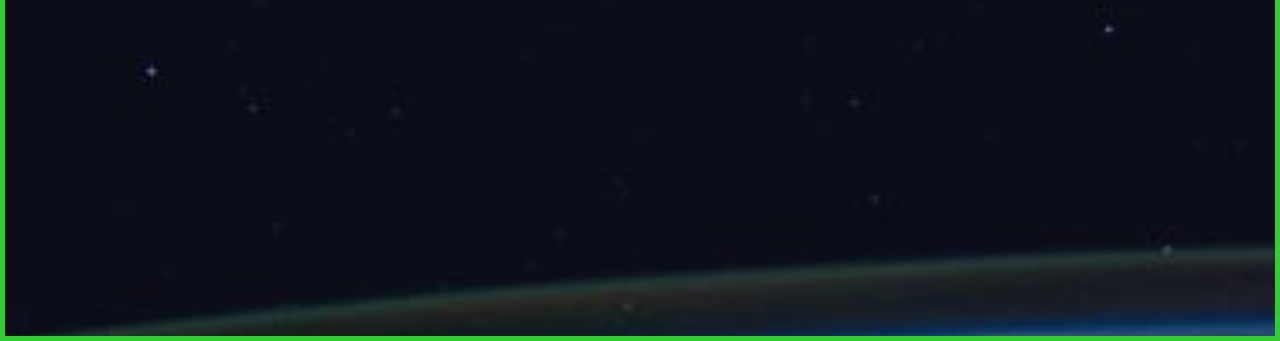
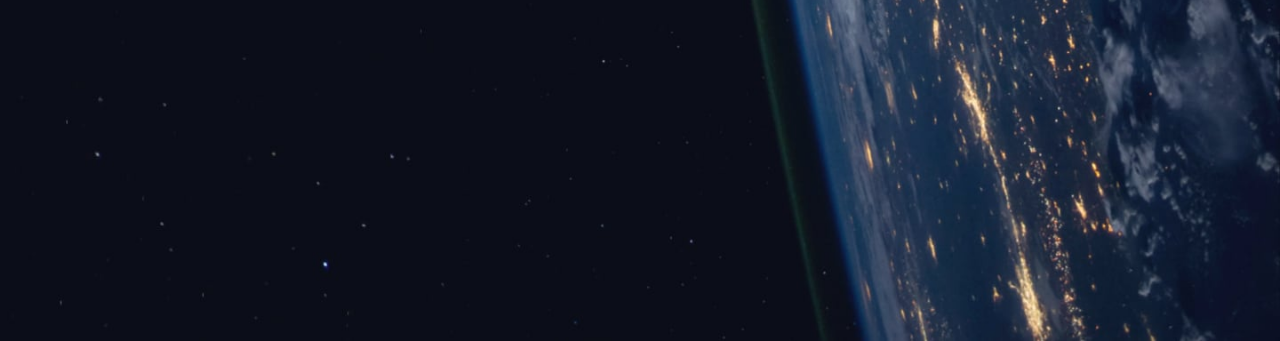
Before and after one commit to Christiano0407/jsGames, a website: page navBar/html/indexSpace.html in a window 1280 px wide. Shown: the part 459-800 px from the top of the page. Drawn offline with nearby package versions, Linux system fonts and the light colour scheme; a web font is replaced by a local one.

Commit message:
image sizes

```diff
--- a/navBar/css/main.css
+++ b/navBar/css/main.css
@@ -83,8 +83,6 @@ body {
   display: grid;
   grid-template-rows: min-content 1fr;
   /* border: 5px solid red; */
-  background-size: cover;
-  background-position: bottom center;
 }
 
 /* make images easier to work with */
@@ -114,7 +112,13 @@ select {
 /* Page specific background      */
 /* ----------------------------- */
 /* home */
-.home {
-  background-image: url("/assets/home/background-home-mobile.jpg");
-  object-fit: cover;
+body {
+  background-size: cover;
+  background-position: bottom center;
 }
+
+/* home */
+/* .home { */
+/*   background-image: url("/assets/home/background-home-mobile.jpg"); */
+/*   background-size: cover; */
+/* } */
--- a/navBar/css/mainClass.css
+++ b/navBar/css/mainClass.css
@@ -28,7 +28,7 @@
 }
 
 .grid-container {
-  border: 5px solid limegreen;
+  /* border: 5px solid limegreen; */
   display: grid;
   text-align: center;
   place-items: center;
--- a/navBar/css/mainComponents.css
+++ b/navBar/css/mainComponents.css
@@ -95,5 +95,3 @@
 /*   background-size: cover; */
 /*   background-position: bottom center; */
 /* } */
-
-/* home */
--- a/navBar/css/mediaMain.css
+++ b/navBar/css/mediaMain.css
@@ -64,17 +64,25 @@
 /* ----------------------------- */
 /* Page specific background      */
 /* ----------------------------- */
+@media (max-width: 34rem) {
+  .home {
+    background-image: url("/assets/home/background-home-mobile.jpg");
+    background-size: cover;
+  }
+}
+
 @media (min-width: 35rem) {
   .home {
     background-position: center center;
     background-image: url("/assets/home/background-home-tablet.jpg");
-    object-fit: cover;
+    background-size: cover;
   }
 }
 
 @media (min-width: 45rem) {
   .home {
     background-image: url("/assets/home/background-home-desktop.jpg");
-    object-fit: cover;
+    background-size: cover;
+    background-position: center;
   }
 }
```
